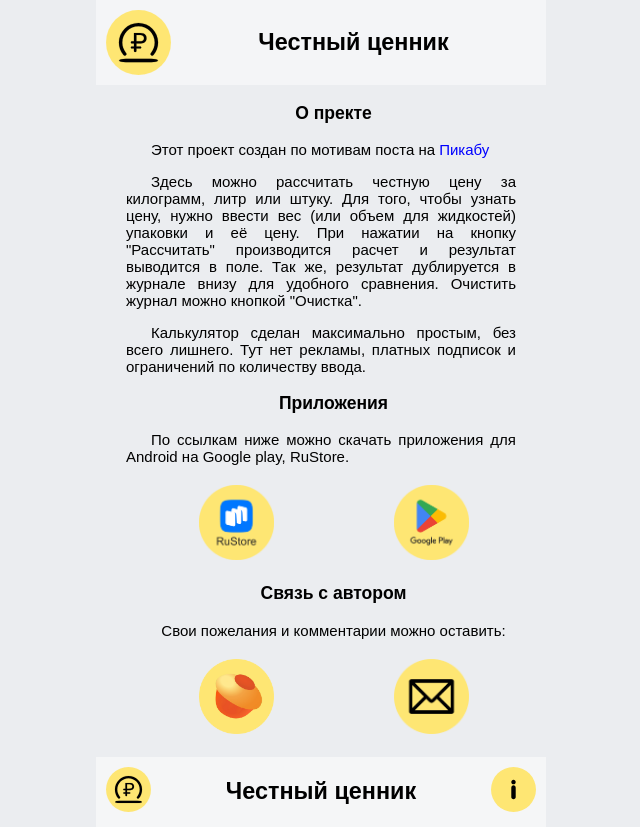
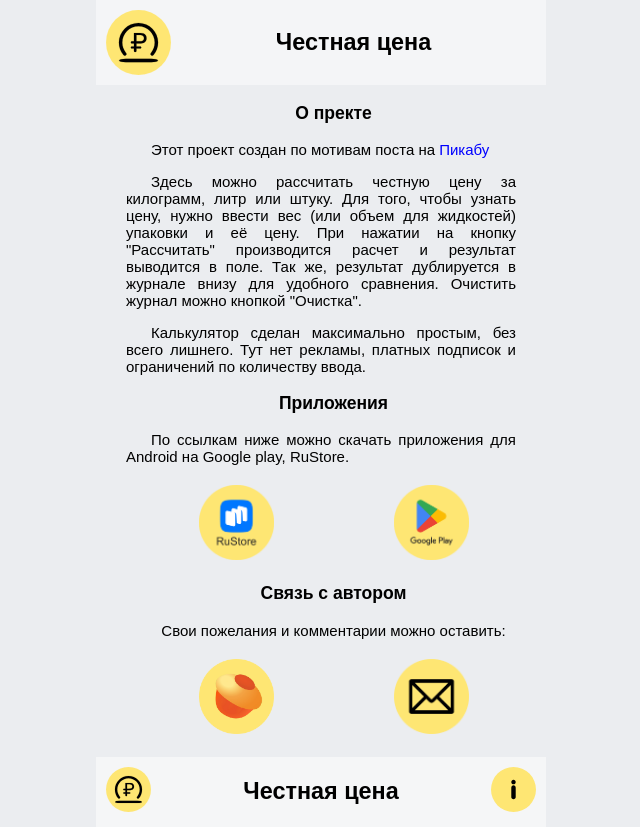
Before and after one commit to StichSixTwoSix/realprice, a plain HTML site: page pwa/info.html in a window 1280 px wide. Shown: the whole page, without its empty margins (319-959 px from the left). Drawn offline with Linux system fonts and the light colour scheme.

```diff
--- a/pwa/info.html
+++ b/pwa/info.html
@@ -5,14 +5,14 @@
     <meta name="viewport" content="width=device-width, initial-scale=1.0">
     <link rel="stylesheet" href="cssa.css">
     <link rel="shortcut icon" href="./favicone.png" type="image/x-icon">
-    <title>Честный ценник - информация</title>
+    <title>Честная цена - информация</title>
 </head>
 <body style="width: 100%;">
 
     <header class="header-info">
         <a href="./index.html" class="head-link">
-            <img src="./realprice.svg" alt="Логотип Честный ценник" class="head-icon">
-            <h3 class="head-title">Честный ценник</h3>
+            <img src="./realprice.svg" alt="Логотип Честная цена" class="head-icon">
+            <h3 class="head-title">Честная цена</h3>
         </a>
     </header>
     <main class="main-info">
@@ -61,9 +61,9 @@
     </main>
     <footer class="footer">
         <a href="./index.html">
-            <img src="./realprice.svg" alt="Логотип Честный ценник" class="foot-icon">
+            <img src="./realprice.svg" alt="Логотип Честная цена" class="foot-icon">
         </a>
-        <h3 class="foot-title">Честный ценник</h3>
+        <h3 class="foot-title">Честная цена</h3>
         <a href="./info.html">
             <img src="./info.svg" alt="" class="foot-icon">
         </a>
```
Also changed, not shown: index.html (+3 -3 lines), info.html (+4 -4 lines), pwa/index.html (+3 -3 lines), pwa/manifest.json.
